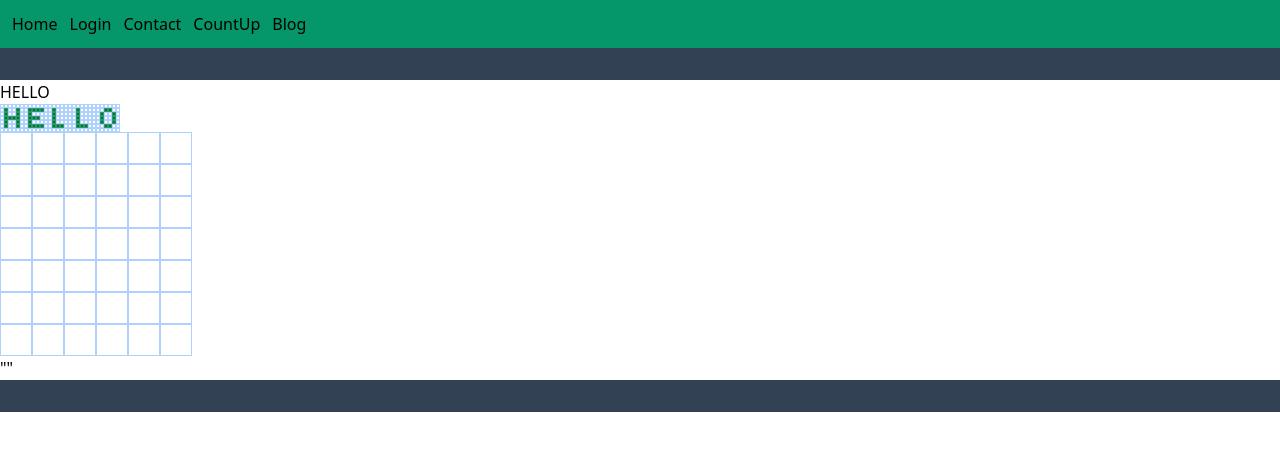
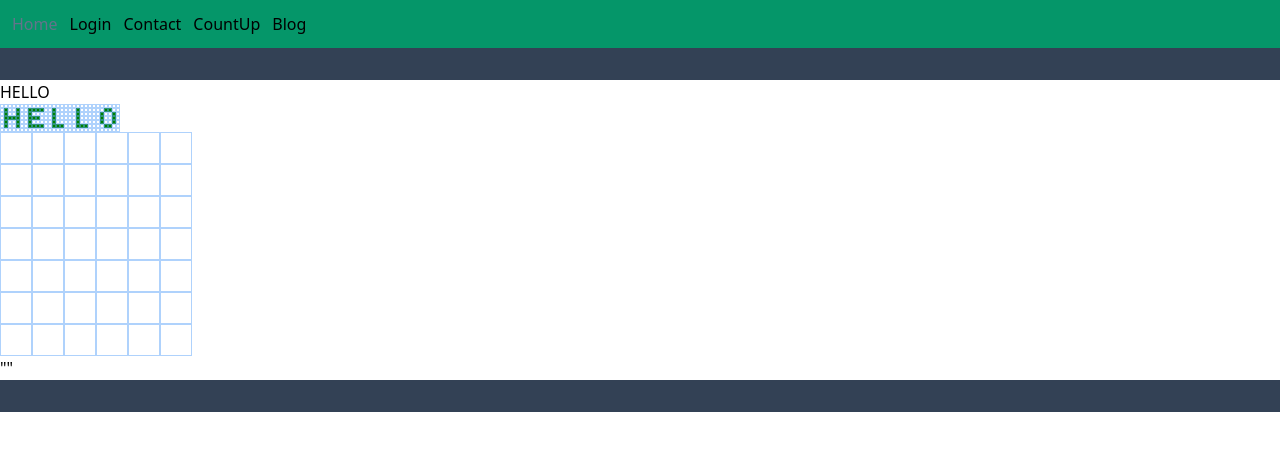
Before and after one commit to pascal-la/concepts-react, a React (Create React App) app: page / in a window 1280 px wide. Shown: the top 450 px of the page. Built offline with nearby package versions, Linux system fonts and the light colour scheme.

Commit message:
add active link function in Header component

```diff
--- a/src/components/header/Header.tsx
+++ b/src/components/header/Header.tsx
@@ -1,4 +1,5 @@
-import { Link } from "react-router-dom";
+import { Link, useLocation } from "react-router-dom";
+import { twMerge } from "tailwind-merge";
 
 const links = [
   { name: "Home", path: "/" },
@@ -9,11 +10,27 @@ const links = [
 ];
 
 const Header = () => {
+  const { pathname } = useLocation();
+
+  const isActivePath = (path: string) => pathname === path;
+
+  const handlePreventNavigation = (
+    e: React.MouseEvent<HTMLAnchorElement>,
+    path: string
+  ) => {
+    if (isActivePath(path)) e.preventDefault();
+  };
+
   return (
     <header className="relative top-0 left-0 right-0 flex items-center h-12 p-3 gap-3 bg-emerald-600">
-      {links.map((link) => (
-        <Link key={link.name} to={link.path}>
-          {link.name}
+      {links.map(({ name, path }) => (
+        <Link
+          key={name}
+          to={path}
+          onClick={(e) => handlePreventNavigation(e, path)}
+          className={twMerge(isActivePath(path) && "text-slate-500")}
+        >
+          {name}
         </Link>
       ))}
     </header>
--- a/src/context/ToastContext.tsx
+++ b/src/context/ToastContext.tsx
@@ -23,15 +23,15 @@ const useToastContext = () => {
   return context;
 };
 
-const defaultToasts = [
+const defaultToasts: Toast[] = [
   { id: 1, message: "Chocolate Chip", duration: 2 },
   { id: 2, message: "Sugar", type: "success", duration: 5 },
   { id: 3, message: "Oatmeal", type: "error", duration: 4 },
   { id: 4, message: "Gingerbread", type: "danger", duration: 3 },
-] as Toast[];
+];
 
 const ToastProvider = ({ children }: { children: React.ReactNode }) => {
-  const [toasts, setToasts] = useState(defaultToasts);
+  const [toasts, setToasts] = useState<Toast[]>(defaultToasts);
 
   const addToast = (toast: Toast) => {
     const { id, message, type, duration } = toast;
```
